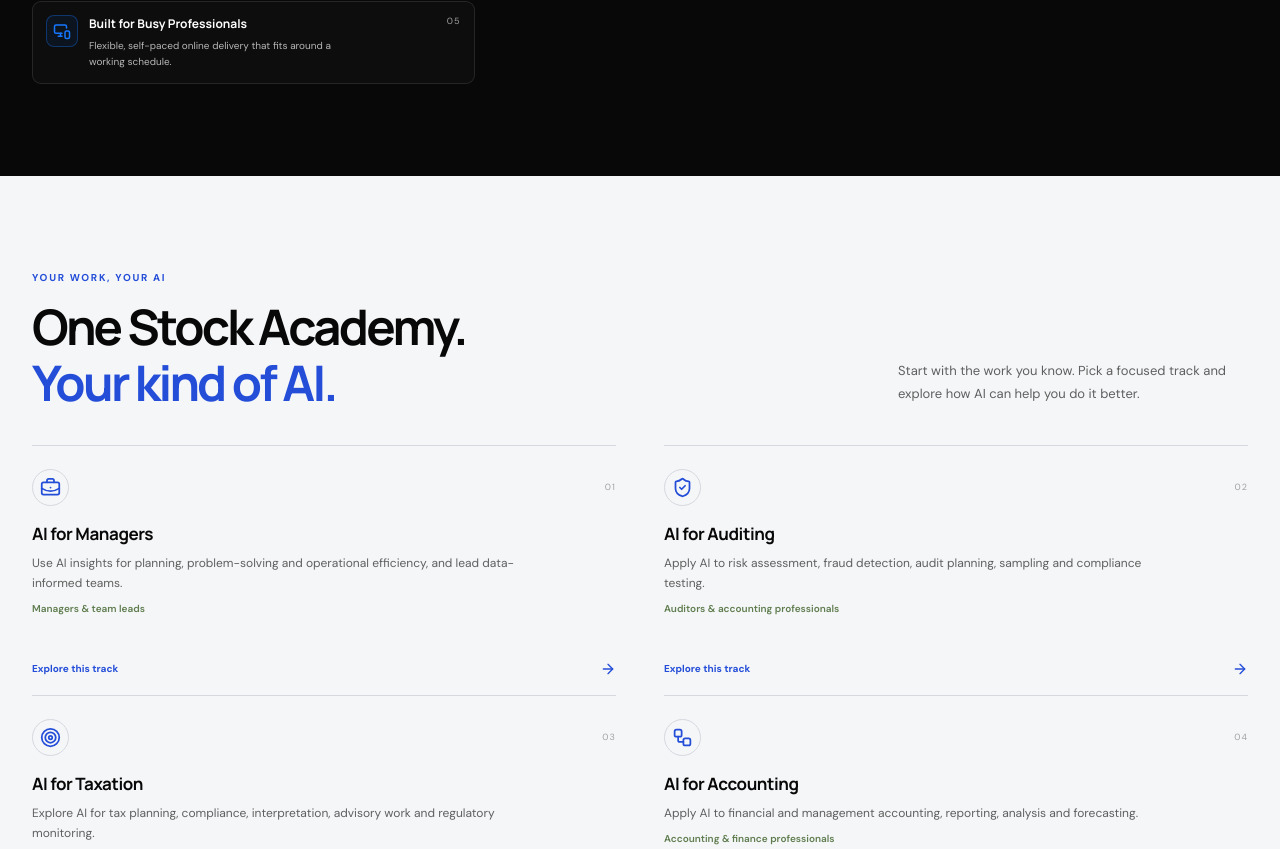
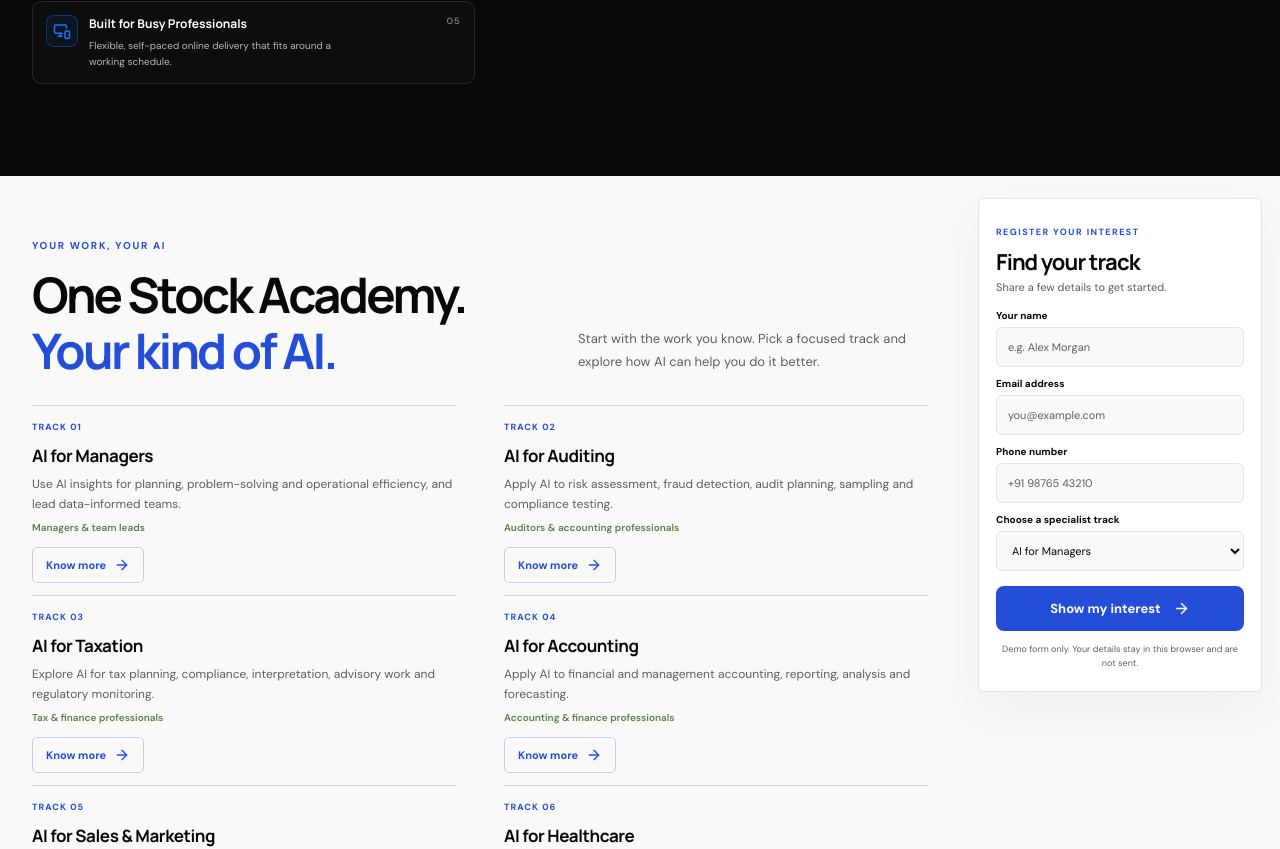
Before and after one commit to taranjeetosa/real-estate, a React (Vite) app: page / in a window 1280 px wide. Shown: the part 2116-2965 px from the top of the page. Built offline with nearby package versions, Linux system fonts and the light colour scheme.

Commit message:
update enquiary form position

```diff
--- a/src/index.css
+++ b/src/index.css
@@ -164,22 +164,23 @@ a:focus-visible, button:focus-visible, summary:focus-visible, select:focus-visib
 .testimonial-author p { margin: 0; color: #a4a9b3; font-size: 9px; line-height: 1.4; }
 .testimonials-empty { margin: 0; padding: 22px; border: 1px solid rgba(255,255,255,.1); border-radius: 10px; color: #b6b6b6; font-size: 12px; }
 
-.tracks-section { padding: 94px 0 88px; background: #f5f6f8; }
-.tracks-heading { display: flex; align-items: flex-end; justify-content: space-between; padding-bottom: 34px; }
+.tracks-section { padding: 62px 0 52px;  }
+.tracks-heading { display: flex; align-items: flex-end; justify-content: space-between; padding-bottom: 26px; }
 .tracks-heading h2 { margin-top: 14px; }
 .tracks-intro { max-width: 350px; margin: 0 0 5px; color: var(--muted); font-size: 13px; line-height: 1.8; }
 .tracks-grid { max-width: 1300px; margin: 0 auto; padding: 0 32px; display: grid; grid-template-columns: repeat(2, minmax(0, 1fr)); gap: 0 48px; }
-.track-card { min-height: 250px; display: flex; flex-direction: column; padding: 23px 0 18px; border: 0; border-top: 1px solid #d5d8de; border-radius: 0; background: transparent; transition: border-color .2s ease; }
+.track-card { min-height: 190px; display: flex; flex-direction: column; padding: 15px 0 12px; border: 0; border-top: 1px solid #d5d8de; border-radius: 0; background: transparent; transition: border-color .2s ease; }
 .track-card:hover { border-color: var(--blue-deep); }
-.track-card-top { display: flex; justify-content: space-between; align-items: center; }
-.track-icon { width: 37px; height: 37px; display: grid; place-items: center; color: var(--blue-deep); background: transparent; border: 1px solid #d5d8de; border-radius: 50%; transition: color .2s ease, border-color .2s ease; }
-.track-card:hover .track-icon { color: var(--blue); border-color: var(--blue); }
-.track-index { color: var(--muted-dark); font-size: 9px; letter-spacing: .12em; }
-.track-card h3 { font: 700 17px "Manrope", sans-serif; letter-spacing: -.025em; margin: 16px 0 8px; }
+.track-card-top { display: flex; justify-content: flex-start; align-items: center; }
+.track-index { color: var(--blue-deep); font-size: 9px; font-weight: 700; letter-spacing: .12em; }
+.track-card h3 { font: 700 17px "Manrope", sans-serif; letter-spacing: -.025em; margin: 11px 0 7px; }
 .track-description { max-width: 490px; color: var(--muted); font-size: 12px; line-height: 1.7; margin: 0; }
-.track-audience { color: var(--sage); font-size: 10px; font-weight: 600; margin: 9px 0 13px; }
-.track-link { margin-top: auto; padding: 13px 0 0; display: flex; align-items: center; justify-content: space-between; width: 100%; border: 0; background: transparent; color: var(--blue-deep); font-size: 10px; font-weight: 700; }
-.track-link:hover { color: var(--blue); }
+.track-audience { color: var(--sage); font-size: 10px; font-weight: 600; margin: 7px 0 10px; }
+.track-link { margin-top: auto; padding: 9px 13px; display: inline-flex; align-items: center; align-self: flex-start; gap: 8px; border: 1px solid rgba(37,76,210,.24); border-radius: 5px; background: transparent; color: var(--blue-deep); font-size: 11px; font-weight: 700; cursor: pointer; transform-origin: left center; transition: background-color .2s ease, border-color .2s ease, color .2s ease, transform .2s ease, box-shadow .2s ease; }
+.track-link:hover, .track-link:focus-visible { transform: scale(1.06); border-color: var(--blue-deep); background: var(--blue-deep); color: var(--white); box-shadow: 0 5px 14px rgba(37,76,210,.2); }
+.track-link-arrow { transition: transform .2s ease; }
+.track-link:hover .track-link-arrow, .track-link:focus-visible .track-link-arrow { transform: translate(4px, -3px) rotate(-45deg); }
+.track-link:focus-visible { outline: 2px solid var(--blue-deep); outline-offset: 4px; }
 .track-modal-backdrop { position: fixed; inset: 0; z-index: 100; display: grid; place-items: center; padding: 24px; background: rgba(8,8,8,.58); backdrop-filter: blur(9px); -webkit-backdrop-filter: blur(9px); }
 .track-modal { position: relative; width: min(100%, 500px); padding: 38px 40px 40px; border: 1px solid rgba(8,8,8,.08); border-radius: 14px; background: var(--white); color: var(--ink); box-shadow: 0 28px 80px rgba(0,0,0,.32); text-align: center; animation: track-modal-enter .24s ease-out both; }
 .track-modal-close { position: absolute; top: 14px; right: 14px; width: 36px; height: 36px; display: grid; place-items: center; border: 1px solid #eceef2; border-radius: 50%; background: var(--white); color: #46516a; box-shadow: 0 3px 12px rgba(8,8,8,.1); }
@@ -195,10 +196,29 @@ a:focus-visible, button:focus-visible, summary:focus-visible, select:focus-visib
   from { opacity: 0; transform: translateY(10px) scale(.98); }
   to { opacity: 1; transform: translateY(0) scale(1); }
 }
-.tracks-note { max-width: 1236px; margin: 22px auto 0; padding: 0 32px; display: flex; gap: 11px; align-items: center; color: var(--muted); font-size: 11px; }
+.tracks-note { max-width: 1236px; margin: 18px auto 0; padding: 0 32px; display: flex; gap: 11px; align-items: center; color: var(--muted); font-size: 11px; }
 .tracks-note p { margin: 0; line-height: 1.65; }
 .tracks-note strong { color: var(--ink); }
 .note-mark { flex: 0 0 32px; height: 32px; display: grid; place-items: center; color: var(--blue-deep); border-radius: 50%; background: var(--white); }
+
+.course-followup-layout { max-width: 1600px; margin: 0 auto; display: grid; grid-template-columns: minmax(0, 3fr) minmax(260px, 1fr); align-items: stretch; }
+.course-followup-content { min-width: 0; }
+.course-registration-rail { min-width: 0; background: transparent; }
+.enquiry-section { position: sticky; top: 88px; padding: 22px 18px; scroll-margin-top: 88px; }
+.enquiry-form { min-height: 0; padding: 20px 17px; background: var(--white); border: 1px solid var(--line); border-radius: 6px; box-shadow: 0 18px 48px #0808080b; }
+.form-heading span { color: var(--blue-deep); font-size: 9px; font-weight: 700; letter-spacing: .16em; }
+.form-heading h3 { margin: 7px 0 3px; font: 700 22px "Manrope", sans-serif; letter-spacing: -.04em; }
+.form-heading p { color: var(--muted); font-size: 11px; margin: 0 0 15px; }
+.enquiry-form label { display: block; margin: 10px 0 5px; color: var(--ink); font-size: 10px; font-weight: 700; }
+.enquiry-form input, .enquiry-form select { width: 100%; height: 40px; padding: 0 11px; border: 1px solid var(--line); border-radius: 6px; outline: 0; background: var(--paper); color: var(--ink); font-size: 11px; }
+.enquiry-form input:focus, .enquiry-form select:focus { border-color: var(--blue-deep); box-shadow: 0 0 0 3px rgba(36,78,216,.16); }
+.enquiry-form input::placeholder { color: var(--muted); }
+.form-submit { width: 100%; margin-top: 15px; min-height: 43px; }
+.form-note { color: var(--muted); font-size: 9px; line-height: 1.6; text-align: center; margin: 11px 0 0; }
+.form-success { min-height: 330px; display: flex; flex-direction: column; align-items: flex-start; justify-content: center; }
+.success-icon { width: 44px; height: 44px; display: grid; place-items: center; color: var(--sage); background: var(--mist); border-radius: 50%; }
+.form-success h3 { margin: 19px 0 7px; font: 700 22px "Manrope", sans-serif; }
+.form-success p { max-width: 340px; color: var(--muted); font-size: 12px; line-height: 1.8; margin: 0 0 18px; }
 
 .journey-section { padding: 94px 0; background: radial-gradient(ellipse at 82% 50%, rgba(22,119,255,.08), transparent 38%), var(--ink); color: var(--white); }
 .journey-content { display: grid; grid-template-columns: .8fr 1.2fr; gap: 100px; align-items: center; }
@@ -225,29 +245,6 @@ a:focus-visible, button:focus-visible, summary:focus-visible, select:focus-visib
 .faq-plus { color: var(--blue-deep); font-size: 20px; font-weight: 400; transition: transform .2s ease; }
 .faq-item[open] .faq-plus { transform: rotate(45deg); }
 .faq-item > p { max-width: 570px; color: var(--muted); font-size: 11px; line-height: 1.8; margin: -2px 27px 19px 0; }
-
-.enquiry-section { padding: 78px 0; background: var(--mist); scroll-margin-top: 20px; }
-.enquiry-grid { display: grid; grid-template-columns: 1fr .82fr; gap: 100px; align-items: center; }
-.enquiry-copy h2 { max-width: 470px; font-size: clamp(42px, 5vw, 58px); line-height: 1.1; margin: 17px 0; }
-.enquiry-copy h2 span { color: var(--blue-deep); }
-.enquiry-copy > p:not(.section-kicker) { max-width: 420px; color: var(--muted); font-size: 13px; line-height: 1.8; }
-.enquiry-points { display: grid; gap: 11px; margin-top: 24px; color: var(--sage); font-size: 11px; font-weight: 600; }
-.enquiry-points span { display: flex; align-items: center; gap: 9px; }
-.enquiry-points svg { color: var(--sage); }
-.enquiry-form { min-height: 420px; padding: 32px; background: var(--white); border: 1px solid var(--line); border-top: 2px solid var(--blue-deep); border-radius: 4px; box-shadow: 0 18px 48px #0808080b; }
-.form-heading span { color: var(--blue-deep); font-size: 9px; font-weight: 700; letter-spacing: .16em; }
-.form-heading h3 { margin: 7px 0 3px; font: 700 22px "Manrope", sans-serif; letter-spacing: -.04em; }
-.form-heading p { color: var(--muted); font-size: 11px; margin: 0 0 20px; }
-.enquiry-form label { display: block; margin: 13px 0 6px; color: var(--ink); font-size: 10px; font-weight: 700; }
-.enquiry-form input, .enquiry-form select { width: 100%; height: 42px; padding: 0 12px; border: 1px solid var(--line); border-radius: 6px; outline: 0; background: var(--paper); color: var(--ink); font-size: 11px; }
-.enquiry-form input:focus, .enquiry-form select:focus { border-color: var(--blue-deep); box-shadow: 0 0 0 3px rgba(36,78,216,.16); }
-.enquiry-form input::placeholder { color: var(--muted); }
-.form-submit { width: 100%; margin-top: 18px; min-height: 45px; }
-.form-note { color: var(--muted); font-size: 9px; line-height: 1.6; text-align: center; margin: 11px 0 0; }
-.form-success { min-height: 360px; display: flex; flex-direction: column; align-items: flex-start; justify-content: center; }
-.success-icon { width: 44px; height: 44px; display: grid; place-items: center; color: var(--sage); background: var(--mist); border-radius: 50%; }
-.form-success h3 { margin: 19px 0 7px; font: 700 22px "Manrope", sans-serif; }
-.form-success p { max-width: 340px; color: var(--muted); font-size: 12px; line-height: 1.8; margin: 0 0 18px; }
 
 .site-footer { padding: 34px max(6.7vw, calc((100vw - 1300px) / 2)) 0; display: grid; grid-template-columns: 1fr auto 1fr; align-items: center; gap: 15px; background: var(--ink); color: var(--white); }
 .footer-brand { justify-self: start; font-size: 13px; }
@@ -300,8 +297,12 @@ a:focus-visible, button:focus-visible, summary:focus-visible, select:focus-visib
   .tracks-grid { grid-template-columns: repeat(2, 1fr); }
   .journey-content { gap: 55px; }
   .faq-section { gap: 50px; }
-  .enquiry-grid { gap: 55px; }
+  .course-followup-layout { grid-template-columns: minmax(0, 2.5fr) minmax(250px, 1fr); }
   .footer-grid { grid-template-columns: repeat(2, minmax(0, 1fr)); gap: 34px 46px; }
+}
+@media (max-width: 900px) {
+  .course-followup-layout { grid-template-columns: 1fr; }
+  .enquiry-section { position: static; max-width: 620px; margin: 0 auto; padding: 38px 28px; }
 }
 @media (max-width: 700px) {
   html { scroll-padding-top: 70px; }
@@ -360,11 +361,11 @@ a:focus-visible, button:focus-visible, summary:focus-visible, select:focus-visib
   .benefit-card:last-child { border-bottom: 0; }
   .benefit-card h3 { font-size: 12px; margin-top: 14px; }
   .benefit-card p { font-size: 10px; }
-  .tracks-section { padding: 65px 0 58px; }
-  .tracks-heading { display: block; padding-bottom: 24px; }
+  .tracks-section { padding: 48px 0 42px; }
+  .tracks-heading { display: block; padding-bottom: 17px; }
   .tracks-intro { margin-top: 15px; font-size: 12px; }
   .tracks-grid { grid-template-columns: 1fr; padding: 0 22px; gap: 0; }
-  .track-card { min-height: 205px; padding: 18px 0 16px; }
+  .track-card { min-height: 170px; padding: 13px 0 11px; }
   .track-card h3 { font-size: 15px; }
   .track-modal { padding: 42px 24px 30px; }
   .track-modal h2 { font-size: 19px; }
@@ -383,9 +384,9 @@ a:focus-visible, button:focus-visible, summary:focus-visible, select:focus-visib
   .faq-heading > p:last-child { margin-top: 10px; }
   .faq-item summary { min-height: 58px; font-size: 11px; }
   .faq-item > p { font-size: 10px; }
-  .enquiry-section { padding: 64px 0; }
-  .enquiry-grid { grid-template-columns: 1fr; gap: 30px; }
-  .enquiry-copy h2 { font-size: 44px; }
+  .course-followup-layout { grid-template-columns: 1fr; }
+  .course-registration-rail { border: 0; background: transparent; }
+  .enquiry-section { position: static; max-width: 560px; margin: 0 auto; padding: 35px 22px; }
   .enquiry-form { padding: 22px 18px; }
   .site-footer { padding: 26px 21px 0; grid-template-columns: 1fr auto; gap: 8px; }
   .footer-brand { grid-column: 1; }
--- a/src/pages/Home.jsx
+++ b/src/pages/Home.jsx
@@ -390,14 +390,14 @@ function CourseModules({ onChooseTrack }) {
         <p className="tracks-intro">Start with the work you know. Pick a focused track and explore how AI can help you do it better.</p>
       </div>
       <div className="tracks-grid">
-        {specialistTracks.map(({ title, description, audience, icon: Icon }, index) => (
+        {specialistTracks.map(({ title, description, audience }, index) => (
           <article className="track-card" key={title}>
-            <div className="track-card-top"><span className="track-icon"><Icon size={21} /></span><span className="track-index">0{index + 1}</span></div>
+            <div className="track-card-top"><span className="track-index">TRACK 0{index + 1}</span></div>
             <h3>{title}</h3>
             <p className="track-description">{description}</p>
             <p className="track-audience">{audience}</p>
             <button className="track-link" type="button" onClick={() => onChooseTrack(title)} aria-label={`View syllabus for ${title}`}>
-              Explore this track <ArrowRight size={16} />
+              Know more <ArrowRight className="track-link-arrow" size={16} />
             </button>
           </article>
         ))}
@@ -556,11 +556,13 @@ function InterestForm({ selectedTrack, onTrackChange, submitted, onReset }) {
 
   return (
     <>
-      <div className="form-heading"><span>LET’S TALK AI</span><h3>Find your track</h3><p>Share a few details to get started.</p></div>
+      <div className="form-heading"><span>REGISTER YOUR INTEREST</span><h3>Find your track</h3><p>Share a few details to get started.</p></div>
       <label htmlFor="full-name">Your name</label>
       <input id="full-name" name="name" type="text" autoComplete="name" placeholder="e.g. Alex Morgan" required />
       <label htmlFor="email">Email address</label>
       <input id="email" name="email" type="email" autoComplete="email" placeholder="you@example.com" required />
+      <label htmlFor="phone">Phone number</label>
+      <input id="phone" name="phone" type="tel" autoComplete="tel" inputMode="tel" placeholder="+91 98765 43210" required />
       <label htmlFor="track">Choose a specialist track</label>
       <select id="track" name="track" value={selectedTrack} onChange={(event) => onTrackChange(event.target.value)}>
         {specialistTracks.map((track) => <option key={track.title} value={track.title}>{track.title}</option>)}
@@ -579,18 +581,7 @@ function CourseEnrollmentCard({
   onReset,
 }) {
   return (
-    <section className="enquiry-section" id="enquire">
-      <div className="section enquiry-grid">
-        <div className="enquiry-copy">
-          <p className="section-kicker">YOUR NEXT STEP STARTS HERE</p>
-          <h2>Ready to make AI <span>your advantage?</span></h2>
-          <p>Tell us which track caught your eye. We’ll help you find your next step.</p>
-          <div className="enquiry-points">
-            <span><Check size={16} /> No coding required</span>
-            <span><Check size={16} /> Flexible online learning</span>
-            <span><Check size={16} /> Certificate on completion</span>
-          </div>
-        </div>
+    <section className="enquiry-section" id="enquire" aria-label="Register your interest">
       <form className="enquiry-form" onSubmit={onSubmit}>
         <InterestForm
           selectedTrack={selectedTrack}
@@ -599,7 +590,6 @@ function CourseEnrollmentCard({
           onReset={onReset}
         />
       </form>
-      </div>
     </section>
   );
 }
@@ -637,9 +627,13 @@ export default function Home() {
         <CourseOverviewStats />
         <AiAcademyOverview onGetStarted={() => goToEnquiry()} />
         <WhyChooseAcademy />
+        <div className="course-followup-layout">
+          <div className="course-followup-content">
             <CourseModules onChooseTrack={openTrackSyllabus} />
             <CourseJourney onGetStarted={() => goToEnquiry()} />
             <CourseFaq />
+          </div>
+          <aside className="course-registration-rail">
             <CourseEnrollmentCard
               selectedTrack={selectedTrack}
               onTrackChange={setSelectedTrack}
@@ -647,6 +641,8 @@ export default function Home() {
               onSubmit={handleSubmit}
               onReset={() => setSubmitted(false)}
             />
+          </aside>
+        </div>
       </main>
       <Footer />
       <ScrollToTop />
```
Lines whose indentation alone changed are shown as unchanged.
